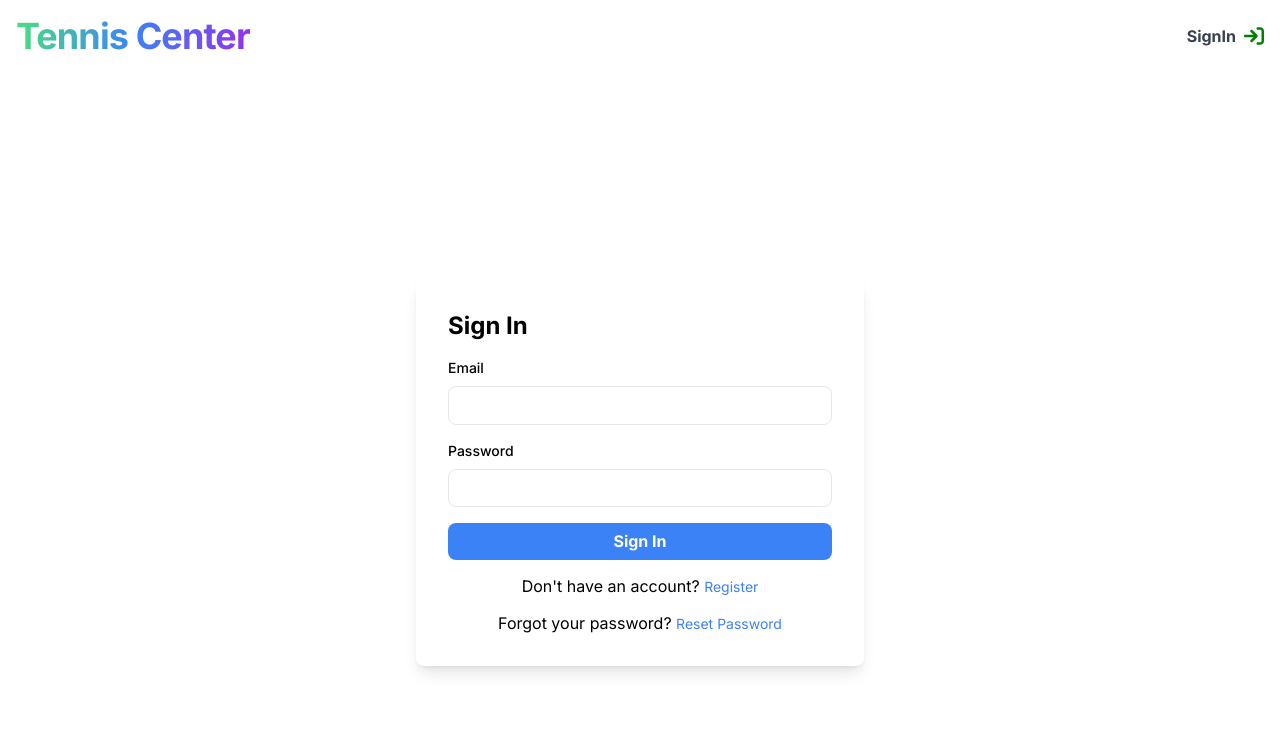
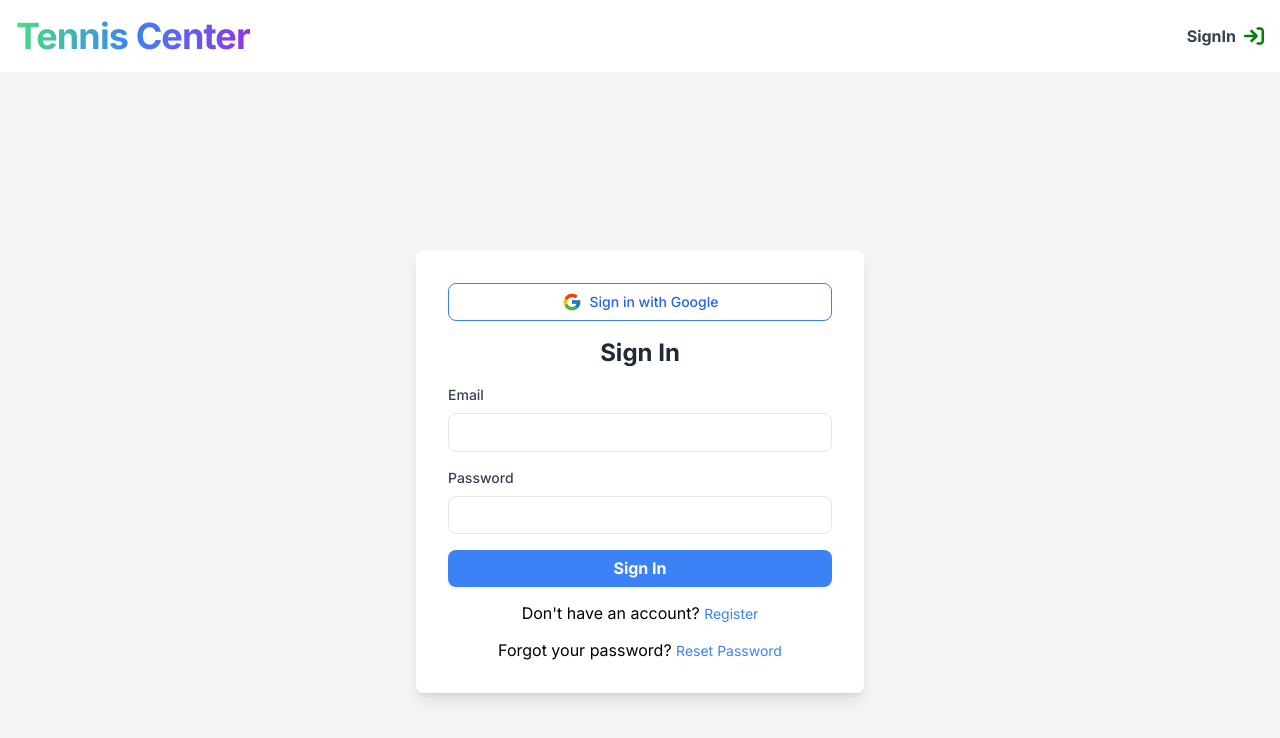
Before and after one commit to mahmudulhasan5050/sports_client, a React (Create React App) app: page /signin in a window 1280 px wide. Shown: the top 738 px of the page. Built offline with nearby package versions, Linux system fonts and the light colour scheme.

Commit message:
google auth added

```diff
--- a/package.json
+++ b/package.json
@@ -14,6 +14,7 @@
     "axios": "^1.7.3",
     "classnames": "^2.5.1",
     "js-cookie": "^3.0.5",
+    "jwt-decode": "^4.0.0",
     "lucide-react": "^0.427.0",
     "moment-timezone": "^0.5.45",
     "react": "^18.3.1",
--- a/src/axios/axiosConfig.ts
+++ b/src/axios/axiosConfig.ts
@@ -3,8 +3,9 @@ import { API as customAxios } from './axiosUrl';
 
 const requestHandler = (request: any) => {
   const tokenObj = getToken();
-  if (tokenObj && tokenObj.token) {
-    request.headers.Authorization = tokenObj.token;
+  console.log("token axios ::::  ", tokenObj)
+  if (tokenObj) {
+    request.headers.Authorization = tokenObj;
   }
   return request;
 };
--- a/src/axios/index.ts
+++ b/src/axios/index.ts
@@ -17,6 +17,8 @@ export const axiosForgotPassword = async({email}:{email:string})=>
    await API.post('/auth/forgot-password', {email})
 export const axiosResetPassword = async(token: string, {password}:{password: string})=>
     await API.post(`/auth/reset-password/${token}`, {password})
+//auth Google
+export const axiosGoogleSignIn = async()=> await API.get('/auth/google')
 
 //When user is trying to create a booking
 //find available time.Param: facility and date (object body)
--- a/src/components/client/bookingClient/AvailableFacility.tsx
+++ b/src/components/client/bookingClient/AvailableFacility.tsx
@@ -16,6 +16,7 @@ type AvailableFacilityProps = {
     setAvailableGameDurations: (availableCourt: number[]) => void
     setLoadingDuration: (loading: boolean) => void
     setError: (error: string | null) => void
+
 }
 
 const AvailableFacility = ({
--- a/src/components/client/bookingClient/TimeSlot.tsx
+++ b/src/components/client/bookingClient/TimeSlot.tsx
@@ -16,6 +16,7 @@ type TimeSlotProps = {
     setAvailableCourts: (availableCourt: Facility[]) => void
     setLoadingFacility: (loading: boolean) => void
     setError: (error: string | null) => void
+
 }
 
 const TimeSlot = ({
@@ -28,7 +29,8 @@ const TimeSlot = ({
     setTime,
     setAvailableCourts,
     setLoadingFacility,
-    setError
+    setError,
+
 }: TimeSlotProps) => {
     //select time and get available facility
     useEffect(() => {
@@ -55,6 +57,7 @@ const TimeSlot = ({
     }
 
     return (
+
         <button
             className={classNames(
                 'bg-gradient-to-tl font-bold py-2 px-4 rounded shadow-md',
@@ -64,6 +67,7 @@ const TimeSlot = ({
         >
             {timeSlot.slice(0, 2) + ':' + timeSlot.slice(2)}
         </button>
+
     )
 }
 
--- a/src/components/client/sharedClient/HeaderClient.tsx
+++ b/src/components/client/sharedClient/HeaderClient.tsx
@@ -2,7 +2,7 @@ import { useEffect } from 'react'
 import { useNavigate, Link } from 'react-router-dom'
 import { FaArrowRightToBracket } from 'react-icons/fa6'
 
-import { getToken, removeToken } from '../../../utils/cookiesFunc'
+import { getToken, removeToken, tokenDecodeFunc } from '../../../utils/cookiesFunc'
 import AvatarDropdown from '../AvatarDropdown'
 import { useUser } from '../../../context/UserContext'
 
@@ -11,7 +11,9 @@ export const HeaderClient = () => {
     const navigate = useNavigate()
 
     useEffect(() => {
-        const token = getToken()
+const getTokenFromCookies = getToken()
+        const token = getTokenFromCookies && tokenDecodeFunc(getTokenFromCookies)
+        console.log("header token::::: ",token)
         if (token) {
             setUserCTX({ name: token.name, role: token.role })
         }
--- a/src/page/SignIn.tsx
+++ b/src/page/SignIn.tsx
@@ -1,10 +1,11 @@
 import React, { useState } from 'react'
 import { useNavigate } from 'react-router-dom'
+import { FcGoogle } from "react-icons/fc";
 
 
 import { SignInType } from '../types/User'
-import { axiosSignIn } from '../axios'
-import { saveToken } from '../utils/cookiesFunc'
+import { axiosGoogleSignIn, axiosSignIn } from '../axios'
+import { saveToken, tokenDecodeFunc } from '../utils/cookiesFunc'
 import { useUser } from '../context/UserContext'
 
 const SignIn = () => {
@@ -15,7 +16,7 @@ const SignIn = () => {
 
     const [error, setError] = useState<string | null>(null)
     const navigate = useNavigate()
-    const { userCTX, setUserCTX } = useUser()
+    const { setUserCTX } = useUser()
 
     const handleChange = (e: React.ChangeEvent<HTMLInputElement | HTMLSelectElement>) => {
         const { name, value } = e.target
@@ -26,18 +27,19 @@ const SignIn = () => {
         e.preventDefault()
         try {
             const res = await axiosSignIn(formData)
+
             if (res.data) {
                 saveToken(res.data)
+                const userFromToken = tokenDecodeFunc(res.data)
                 setUserCTX({
-                    name: res.data.name,
-                    role: res.data.role
+                    name: userFromToken.name,
+                    role: userFromToken.role
                 })
                 const localStorageBooking = localStorage.getItem('booking')
                 // When user is signin during booking process or user login other situation
                 if (localStorageBooking) {
                     navigate('/booking-summary')
                 } else {
-
                     navigate('/')
                 }
             }
@@ -47,14 +49,37 @@ const SignIn = () => {
         }
     }
 
+    const handleGoogleSignin = () => {
+        window.location.href = 'http://localhost:5000/api/v1/auth/google'
+    }
+
     return (
-        <div className="flex items-center justify-center min-h-screen">
-            <form onSubmit={handleSubmit} className="w-full max-w-md p-8 space-y-4 bg-white shadow-lg rounded-lg">
-                <h2 className="text-2xl font-bold">Sign In</h2>
+        <div className="flex items-center justify-center min-h-screen bg-gray-100">
+            <div className="w-full max-w-md p-8 space-y-4 bg-white shadow-lg rounded-lg">
+                {/* Google Sign-In Button */}
+                <button
+                    onClick={handleGoogleSignin}
+                    className="flex items-center justify-center w-full px-4 py-2 text-sm font-medium text-blue-600 bg-white border border-blue-500 rounded-lg hover:bg-blue-100 focus:outline-none focus:ring"
+                >
+                    {/* <img
+                        src="https://www.svgrepo.com/show/355037/google.svg"
+                        alt="Google Icon"
+                        className="w-5 h-5 mr-2"
+                    /> */}
+                    <FcGoogle className="w-5 h-5 mr-2"/>
+                    Sign in with Google
+                </button>
 
-                {error && <p className="text-red-500">{error}</p>}
+                {/* Sign-In Form */}
+                <form onSubmit={handleSubmit} className="space-y-4">
+                    <h2 className="text-2xl font-bold text-center text-gray-800">Sign In</h2>
+
+                    {error && <p className="text-center text-red-500">{error}</p>}
+
                     <div className="space-y-2">
-                    <label className="block text-sm font-medium">Email</label>
+                        <label htmlFor="email" className="block text-sm font-medium text-gray-700">
+                            Email
+                        </label>
                         <input
                             id="email"
                             name="email"
@@ -65,8 +90,11 @@ const SignIn = () => {
                             required
                         />
                     </div>
+
                     <div className="space-y-2">
-                    <label className="block text-sm font-medium">Password</label>
+                        <label htmlFor="password" className="block text-sm font-medium text-gray-700">
+                            Password
+                        </label>
                         <input
                             id="password"
                             name="password"
@@ -77,6 +105,7 @@ const SignIn = () => {
                             required
                         />
                     </div>
+
                     <button
                         type="submit"
                         className="w-full px-4 py-2 font-bold text-white bg-blue-500 rounded-lg hover:bg-blue-600"
@@ -99,6 +128,7 @@ const SignIn = () => {
                     </p>
                 </form>
             </div>
+        </div>
     )
 }
 
--- /dev/null
+++ b/src/page/client/GoogleAuthSuccess.tsx
@@ -0,0 +1,37 @@
+import React, { useEffect } from 'react'
+import { useNavigate, useParams } from 'react-router-dom'
+import { saveToken, tokenDecodeFunc } from '../../utils/cookiesFunc'
+import { useUser } from '../../context/UserContext'
+import Loading from '../../components/client/Loading'
+
+const GoogleAuthSuccess = () => {
+    const { token } = useParams()
+    const { setUserCTX } = useUser()
+    const navigate = useNavigate()
+
+    useEffect(() => {
+        if (token) {
+            const decodedURIToken = decodeURIComponent(token)
+            console.log(typeof decodedURIToken)
+            saveToken(decodedURIToken)
+            const userFromToken = tokenDecodeFunc(decodedURIToken)
+            setUserCTX({
+                name: userFromToken.name,
+                role: userFromToken.role
+            })
+            const localStorageBooking = localStorage.getItem('booking')
+            // When user is signin during booking process or user login other situation
+            if (localStorageBooking) {
+                navigate('/booking-summary')
+            } else {
+                navigate('/')
+            }
+        }
+    }, [navigate])
+
+    return <div>
+        <Loading/>
+    </div>
+}
+
+export default GoogleAuthSuccess
--- a/src/utils/cookiesFunc.ts
+++ b/src/utils/cookiesFunc.ts
@@ -1,4 +1,6 @@
 import Cookies from 'js-cookie';
+import {jwtDecode} from 'jwt-decode'
+import { DecodedToken } from '../types/User';
 
 export type Token = {
   token: string;
@@ -6,6 +8,7 @@ export type Token = {
   role: string;
   expiresIn:string;
 };
+
 
 export const saveToken = (token: string) => {
   Cookies.set('token', JSON.stringify(token));
@@ -17,9 +20,16 @@ export const getToken = () => {
   if (tokenObj) {
     token = JSON.parse(tokenObj);
   }
+  console.log("func token:::: ",token)
   return token ? token : null;
 };
 
 export const removeToken = () => {
   Cookies.remove('token');
 };
+
+export const tokenDecodeFunc = (token: string) =>{
+const tokenString = token.split(" ")[1]
+const user = jwtDecode<DecodedToken>(tokenString)
+return {name: user.name, role: user.role}
+}
```
Also changed, not shown: src/App.tsx (+7 -6 lines), src/page/BookingClient.tsx (+15 -3 lines), src/types/User.ts (+13 -0 lines), 2 other files (tests, documents, lock files or other folders). Lines whose indentation alone changed are shown as unchanged.
